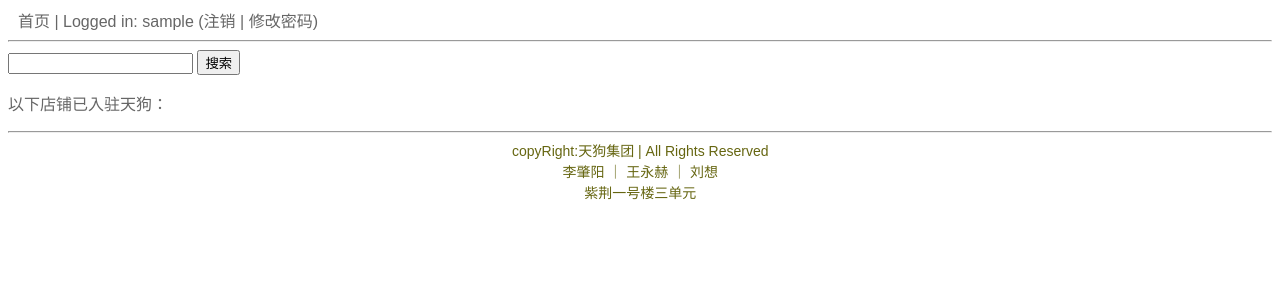
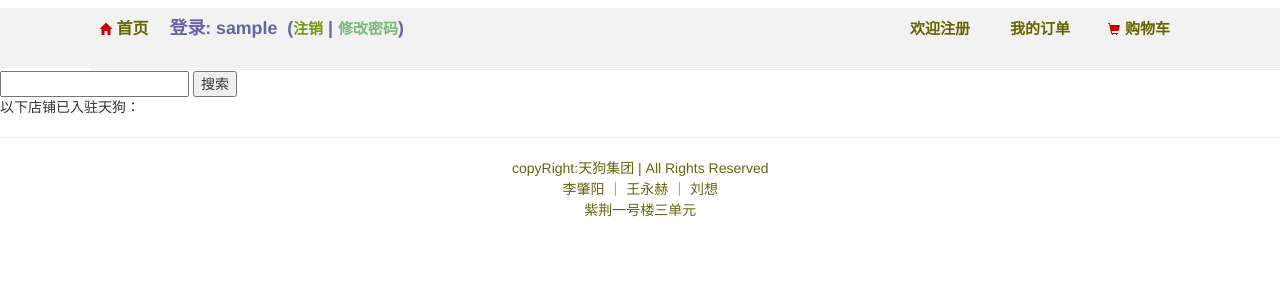
Before and after one commit to Cyclops-THSS/TGou, a Django app: page /shop/ in a window 1280 px wide. Shown: the top 300 px of the page. Run offline with Django 3.2, Linux system fonts and the light colour scheme; the visitor is signed in with stand-in values (Sample User, id 1); data that the repository does not hold is empty; parts of the project's set-up code (start-up, migrations or seed data) failed here and were passed over; some libraries are stand-ins or nearby versions.

Commit message:
导航栏、修改密码部分

```diff
--- a/TGouSite/Templates/base.html
+++ b/TGouSite/Templates/base.html
@@ -5,6 +5,7 @@
     <meta charset="utf-8" />
     <meta name="viewport" content="width=device-width,initial-scale=1.0">
     <link rel="stylesheet" href="../../static/css/base.css" type = "text/css"/>
+    <link rel="stylesheet" href="http://apps.bdimg.com/libs/bootstrap/3.3.0/css/bootstrap.min.css">
     {% block head %}
 
     {% endblock %}
@@ -12,29 +13,44 @@
 </head>
 
 <body>
-    <div id="header" >
+    <!--导航栏-->
+    <div id="header">
     {% block header %}
-    <a href="{% url 'index' %}">{% trans "Home" %}</a> |
-
-    {% if user.is_authenticated %}
-        {% trans "Logged in" %}: {{ user.username }}
-        (<a href="{% url 'auth_logout' %}">{% trans "Log out" %}</a> |
-        <a href="{% url 'auth_password_change' %}">{% trans "Change password" %}</a>)
-    {% else %}
-       <a href="{% url 'auth_login' %}">{% trans "Log in" %}</a>
-    {% endif %}
+    <p class="sn-container">
+        <i class="icon-ui glyphicon glyphicon-home"></i>
+        <a class="head_home" href="{% url 'index' %}">{% trans "Home" %}</a> &nbsp;&nbsp;
+    <p class="sn-container2">
+        {% if user.is_authenticated %}
+             {% trans "Log in" %}: {{ user.username }}&nbsp;
+             (<a class="head_logout" href="{% url 'auth_logout' %}">{% trans "Log out" %}</a> |
+            <a class="head_changepassword" href="{% url 'auth_password_change' %}">{% trans     "Change password" %}</a>)
+        {% else %}
+             <a class="head_login" href="{% url 'auth_login' %}">{% trans "Log in" %}</a>
+        {% endif %}
+    </p>
+    <p class="sn-container3">
+         <a class="welcome-registe" href="#">欢迎注册</a>
+    </p>
+    <p class="sn-container4">
+        <a class="my-order" href="#">我的订单</a>
+    </p>
+    <p class="sn-container5">
+        <i class="icon-ui glyphicon glyphicon-shopping-cart"></i>
+        <a class="my-cart" href="#">购物车</a>
+    </p>
 
     {% endblock %}
+    <hr/>
+    </div>
 
-    </div>
-    <hr/>
-
+    <!--主体-->
     <div id="content">
     {% block content %}
 
     {% endblock %}
     </div>
 
+    <!--脚-->
     <div id="footer">
     {% block footer %}
         <hr />
@@ -45,6 +61,9 @@
         </div>
     {% endblock %}
     </div>
+
+    <script src="http://apps.bdimg.com/libs/jquery/2.1.1/jquery.min.js"></script>
+    <script src="http://apps.bdimg.com/libs/bootstrap/3.3.0/js/bootstrap.min.js"></script>
 </body>
 
 </html>
--- a/TGouSite/Templates/registration/password_reset_done.html
+++ b/TGouSite/Templates/registration/password_reset_done.html
@@ -14,7 +14,7 @@
 	<p class="password_change_done">{% trans "Email with password reset instructions has been sent!" %}</p>
 	<button class="btn-submit btn-submit-sure" type="button"><a href="{% url 'index' %}">{% trans "确定" %}</a></button>
 </div>
-<div class="dynamic_gif">
+<div class="dynamic_gif2">
 	<img src="../../../../static/images/wudong.gif" />
 </div>
 
--- a/TGouSite/Templates/registration/password_reset_form.html
+++ b/TGouSite/Templates/registration/password_reset_form.html
@@ -15,7 +15,7 @@
 			<a href="http://tgou.ssast.org/" clstag='clickcart|keycount|shoppingcartpop|logo'>
 				<img src="../../../static/images/tgou.jpg" alt="天狗" width="170" height="60" />
 			</a>
-			<b class="change_password_pic"></b>
+			<b class="reset_password_pic"></b>
 		</div>
 	</div>
 	<!--内容-->
--- a/TGouSite/Templates/registration/registration_form.html
+++ b/TGouSite/Templates/registration/registration_form.html
@@ -30,7 +30,5 @@
   			<input class="btn-submit" type="submit" value="{% trans 'submit' %}" />
 		</form>
 		</div>
-
-
 	</div>
 {% endblock %}
--- a/TGouSite/static/css/base.css
+++ b/TGouSite/static/css/base.css
@@ -4,6 +4,14 @@ body {
 	color: #666;
 	background: #fff;
 	display: block;
+}
+
+#header p {
+    margin: 5px;
+    padding: 5px;
+    font-weight: bold;
+    font-size: 17.8px;
+    line-height: 120%;
 }
 
 a: -webkit-any-link {   /*google浏览器的任何超链接*/
@@ -18,9 +26,123 @@ a {
 }
 
 #header{
+	height: 60px;
+	background-color: #f2f2f2;
+	color: RGBA(100,100,167,1);
 	margin-top: 8px;
-	margin-left: 10px;
+	padding-left: 7%;
+	margin-bottom: 3px;
+	font-size: 15px;
+
 }
+.head_home{
+	color: #660;
+	font-size: 16px;
+}
+.head_home:hover{
+	opacity: 0.65;/*不透明度*/
+	text-shadow: 1px 1px 1px rgba(25,24,225, .66);
+}
+
+.head_login{
+	color: #660;
+	font-size: 16px;
+}
+.head_login:hover{
+	opacity: 0.65;/*不透明度*/
+	text-shadow: 1px 1px 1px rgba(25,24,225, .66);
+}
+
+.head_logout{
+	font-size: 15px;
+	color: #791;
+}
+.head_logout:hover{
+	opacity: 0.7;
+}
+
+.head_changepassword{
+	font-size: 15px;
+	color: #7b7;
+}
+.head_changepassword:hover{
+	opacity: 0.7;
+}
+
+.welcome-registe{
+	color: #660;
+	font-size: 15px;
+
+}
+.welcome-registe:hover{
+	opacity: 0.65;/*不透明度*/
+	text-shadow: 1px 1px 1px rgba(250,24,205, .66);
+}
+
+.my-order{
+	color: #660;
+	font-size: 15px;
+}
+.my-order:hover{
+	opacity: 0.65;/*不透明度*/
+	text-shadow: 1px 1px 1px rgba(250,24,205, .66);
+}
+
+.my-cart{
+	color: #660;
+	font-size: 15px;
+	position: relative;
+
+}
+.my-cart:hover{
+	opacity: 0.65;/*不透明度*/
+	text-shadow: 1px 1px 1px rgba(250,24,205, .66);
+}
+
+.sn-container{
+	width: 60px;
+	height: 19px;
+	float: left;
+	padding-right: 0px;
+}
+
+.sn-container2{
+	display: inline-block;
+    position: relative;
+    font-size: 16px;
+   	right: -0px;
+}
+
+.sn-container3{
+	display: inline-block;
+    position: absolute;
+    font-size: 16px;
+   	right: 300px;
+}
+
+.sn-container4{
+	display: inline-block;
+    position: absolute;
+    font-size: 16px;
+   	right: 200px;
+}
+
+.sn-container5{
+	display: inline-block;
+    position: absolute;
+    font-size: 16px;
+   	right: 100px;
+}
+
+.icon-ui{
+    font-size: 12px;
+    color: #c40000;
+    -webkit-font-smoothing: antialiased;
+	/* 消除锯齿 */
+	-moz-osx-font-smoothing: grayscale;
+}
+
+
 
 .foot{
 	display: flex;
```
Also changed, not shown: TGouSite/Templates/index.html (+7 -1 lines), TGouSite/Templates/registration/logout.html (+17 -1 lines), TGouSite/Templates/registration/password_change_form.html (+21 -7 lines), TGouSite/static/css/login.css (+72 -10 lines), TGouSite/static/images/tiao.gif (added), TGouSite/static/images/wangjimima.jpg (added).
